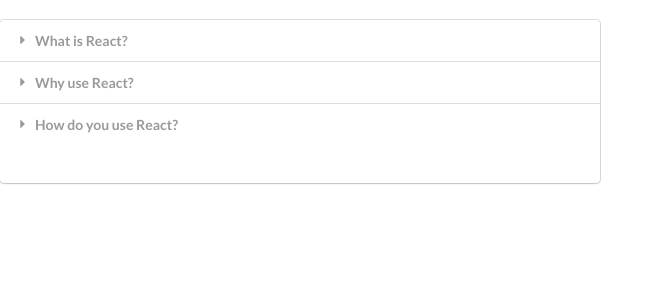
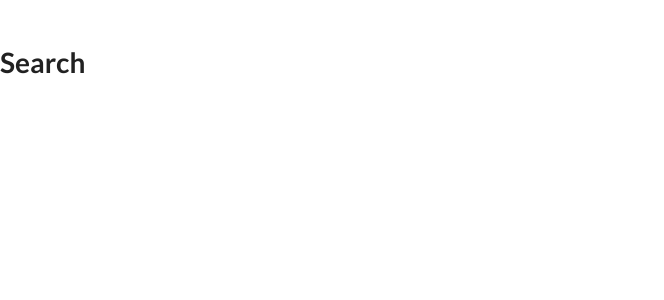
Before and after one commit to AshutoshGowardhan/react-widgets, a React (Create React App) app: page / in a window 1280 px wide. Shown: the top 300 px of the page, without its empty margins (0-664 px from the left). Built offline with nearby package versions, Linux system fonts and the light colour scheme.

Commit message:
create the search component basic

```diff
--- a/src/components/App.js
+++ b/src/components/App.js
@@ -1,5 +1,6 @@
 import React from 'react';
-import Accordian from './Accordian'
+import Accordian from './Accordian';
+import Search from './Search';
 
 
 const items = [
@@ -21,7 +22,8 @@
     return (
         <div>
         <br/>
-        <Accordian items={items}/>
+        {/* <Accordian items={items}/> */}
+        <Search />
         </div>
     )
 }
--- /dev/null
+++ b/src/components/Search.js
@@ -0,0 +1,9 @@
+import React from 'react';
+
+const Search = () => {
+    return (
+        <h1>Search</h1>
+    );
+};
+
+export default Search
```
